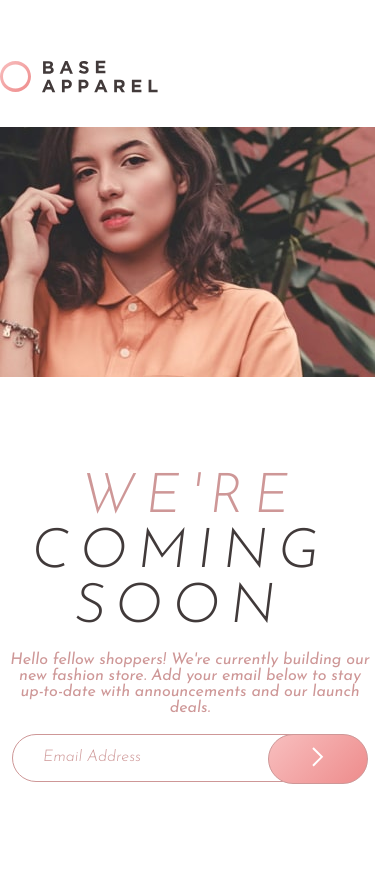
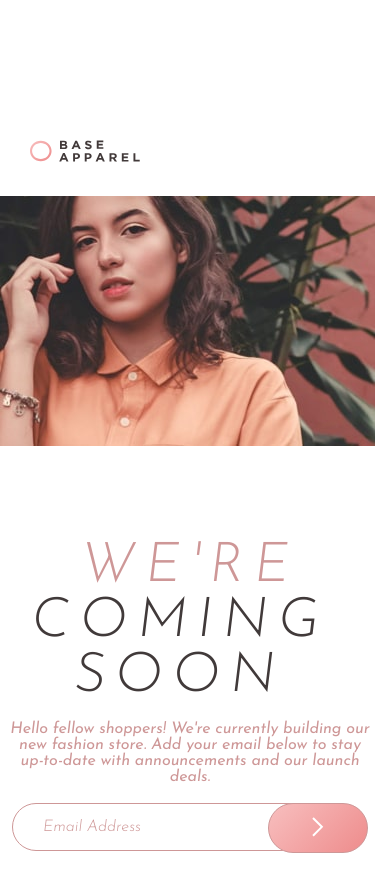
Before and after one commit to EsraaGamal-22/coming-soon_Screen, a plain HTML site: page index.html in a window 390 px wide. Before the commit the page ends 844 px from the top, so only its background shows below. Drawn offline with Linux system fonts and the light colour scheme.

Commit message:
Update style.css

```diff
--- a/style.css
+++ b/style.css
@@ -147,11 +147,14 @@ body{
         display: none;
     }
     .row-1-1{
+         margin-top: 150px;
         display: block;
     }
     .row-1-1 .logo1
     {
         margin-top: 30px;
+        margin-left: 30px;
+        width: 110px;
 
     }
     .row-1-1 img{
```
